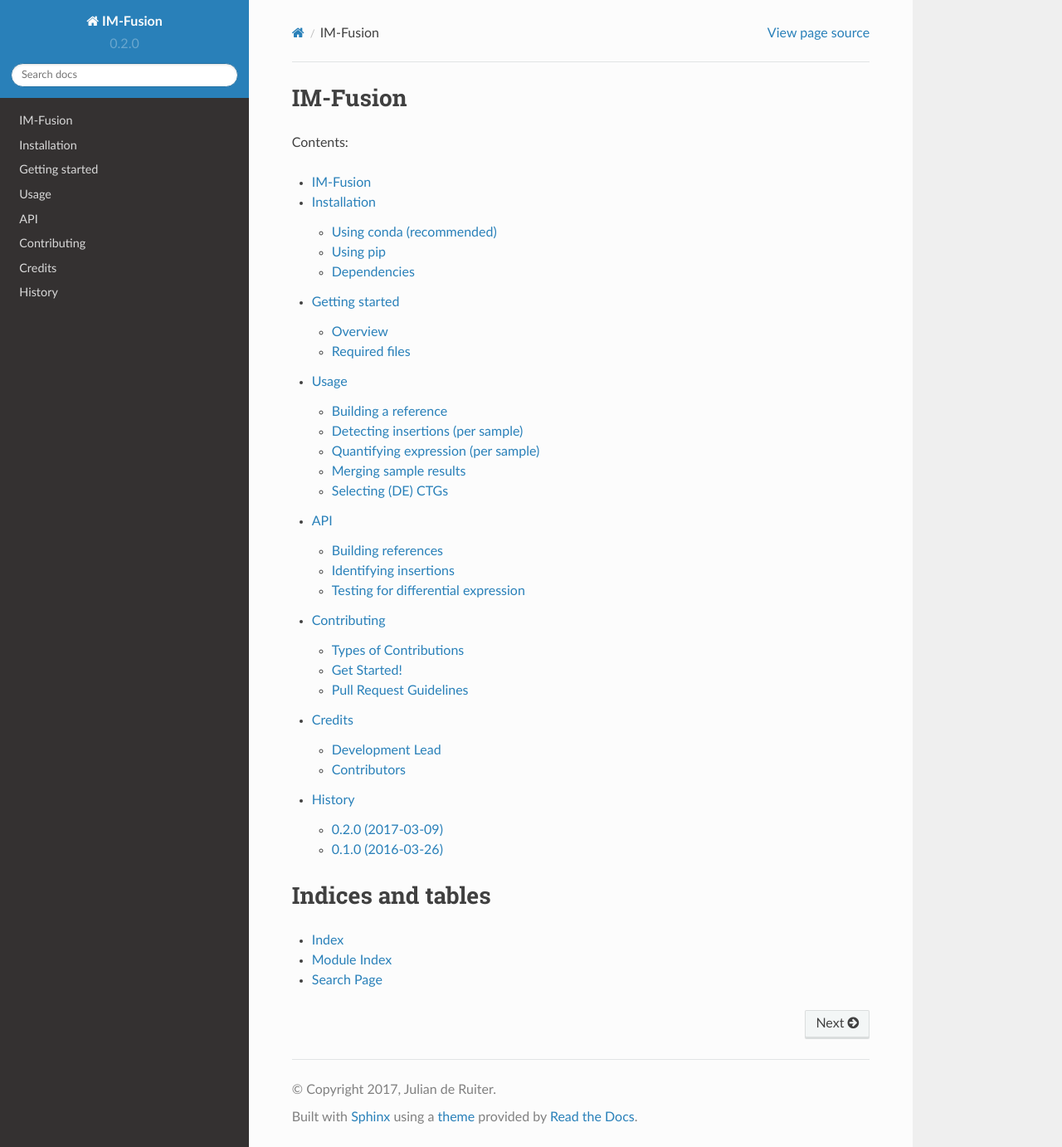
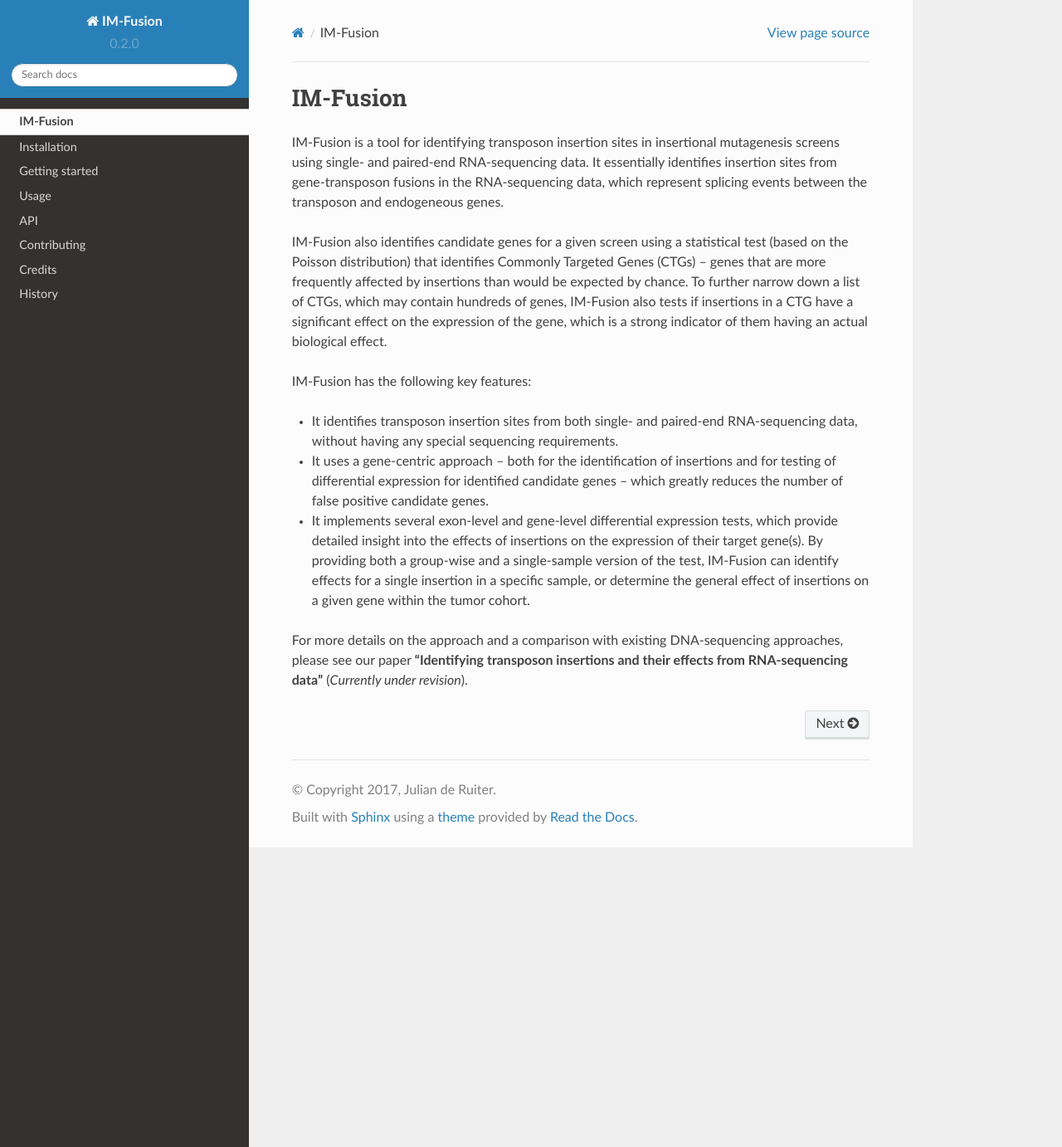
Before and after one commit to NKI-CCB/imfusion, a Sphinx documentation site: the page built from docs/index.rst, in a window 1280 px wide and 1382 px high. Shown: the whole window at 83% size. Built offline with Sphinx 7.4.7 and the Read the Docs theme 2.0.0, drawn with Linux system fonts in a browser that asks for light colours.

Commit message:
Documentation: move home to index.

```diff
--- a/docs/index.rst
+++ b/docs/index.rst
@@ -1,12 +1,43 @@
 IM-Fusion
-=====================================
+=========
 
-Contents:
+IM-Fusion is a tool for identifying transposon insertion sites in
+insertional mutagenesis screens using single- and paired-end RNA-sequencing
+data. It essentially identifies insertion sites from gene-transposon fusions
+in the RNA-sequencing data, which represent splicing events between the
+transposon and endogeneous genes.
+
+IM-Fusion also identifies candidate genes for a given screen using a
+statistical test (based on the Poisson distribution) that identifies Commonly
+Targeted Genes (CTGs) -- genes that are more frequently affected by insertions
+than would be expected by chance. To further narrow down a list of CTGs, which
+may contain hundreds of genes, IM-Fusion also tests if insertions in a CTG have
+a significant effect on the expression of the gene, which is a strong indicator
+of them having an actual biological effect.
+
+IM-Fusion has the following key features:
+
+- It identifies transposon insertion sites from both single- and paired-end
+  RNA-sequencing data, without having any special sequencing requirements.
+- It uses a gene-centric approach -- both for the identification of insertions
+  and for testing of differential expression for identified candidate genes --
+  which greatly reduces the number of false positive candidate genes.
+- It implements several exon-level and gene-level differential expression
+  tests, which provide detailed insight into the effects of insertions on
+  the expression of their target  gene(s). By providing both a group-wise and
+  a single-sample version of the test, IM-Fusion can identify effects for a
+  single insertion in a specific sample, or determine the general
+  effect of insertions on a given gene within the tumor cohort.
+
+For more details on the approach and a comparison with existing DNA-sequencing
+approaches, please see our paper **"Identifying transposon insertions and
+their effects from RNA-sequencing data"** (*Currently under revision*).
 
 .. toctree::
    :maxdepth: 2
+   :hidden:
 
-   home
+   self
    installation
    getting_started
    usage
@@ -14,11 +45,3 @@ Contents:
    contributing
    authors
    history
-
-
-Indices and tables
-==================
-
-* :ref:`genindex`
-* :ref:`modindex`
-* :ref:`search`
```
Also changed, not shown: docs/home.rst (deleted, +0 -34 lines).
